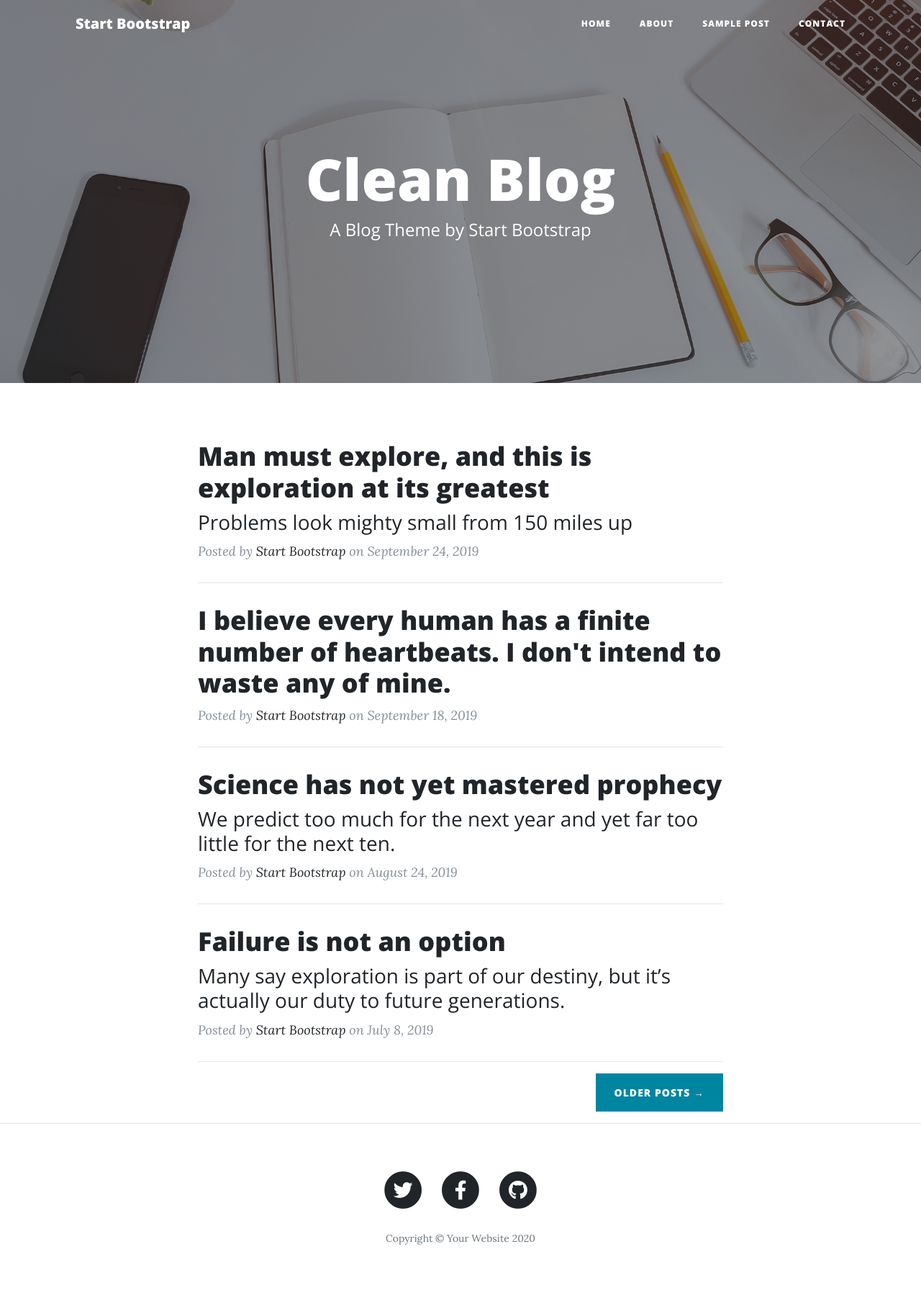
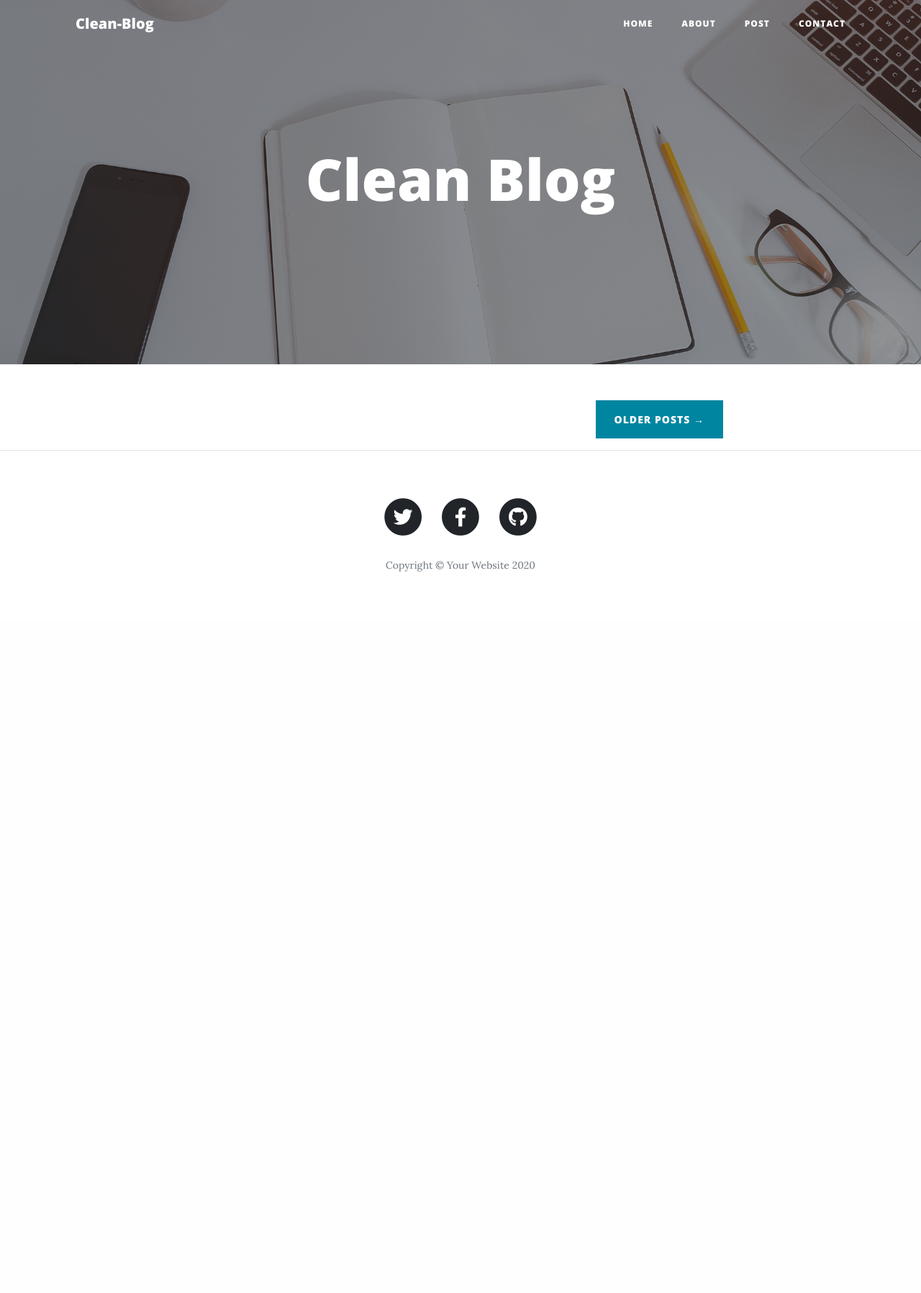
Before and after one commit to vaishnavityra712/blog-flask-DB--, a Flask app: page / in a window 1280 px wide. Shown: the whole page at 72% size. After the commit the page ends 794 px from the top, so only its background shows below. Run offline with Flask 2, Linux system fonts and the light colour scheme; some libraries are stand-ins or nearby versions.

Commit message:
modification

```diff
--- /dev/null
+++ b/config.json
@@ -0,0 +1,15 @@
+{
+    "params":
+    {
+        "local_server":"True",
+        "local_url":"mysql://root:@localhost/clean-blog",
+        "prod_url":"mysql://root:@localhost/clean-blog",
+        "blog_head":"clean-blog",
+        "tag_line": "Heaven for programmers",
+        "fb_url":"https://facebook.com/clean-blog",
+        "tw_url":"https://twitter.com/clean-blog",
+        "git_url":"https://github.com/clean-blog",
+        "gmail-user":"achanta0406@gmail.com",
+        "gmail-password":"vaisharjun"
+    }
+}
--- a/main.py
+++ b/main.py
@@ -1,16 +1,94 @@
-from flask import Flask, render_template
+from flask import Flask, render_template, request
+from flask_sqlalchemy import SQLAlchemy
+import pymysql
+pymysql.install_as_MySQLdb()
+from datetime import datetime
+import json
+from flask_mail import Mail
+
+
+with open('config.json', 'r') as c:
+    params = json.load(c) ["params"]
+
+local_server = True
+
 app = Flask(__name__)
+app.config.update(
+    MAIL_SERVER = 'smtp.gmail.com',
+    MAIL_PORT = '465',
+    MAIL_USE_SSL = True,
+    MAIL_USERNAME = params["gmail-user"],
+    MAIL_PASSWORD = params["gmail-password"],
+
+)
+
+Mail = Mail(app)
+if(local_server):
+    app.config['SQLALCHEMY_DATABASE_URI'] = params["local_url"]
+else:
+    app.config['SQLALCHEMY_DATABASE_URI'] = params["prod_url"]
+db = SQLAlchemy(app)
+
+
+
+class Contacts(db.Model):
+    '''
+    SNo, name, email, phone_num, mes, date
+    '''
+    SNo = db.Column(db.Integer, primary_key=True)
+    name = db.Column(db.String(80), nullable=False)
+    email = db.Column(db.String(20), nullable=False)
+    phone_num = db.Column(db.String(120), nullable=False)
+    message = db.Column(db.String(120), nullable=False)
+    date = db.Column(db.String(12), nullable=True)
+
+
+class Posts(db.Model):
+    SNo = db.Column(db.Integer, primary_key=True)
+    title = db.Column(db.String(80), nullable=False)
+    slug = db.Column(db.String(25), nullable=False)
+    content = db.Column(db.String(120), nullable=False)
+    subheading = db.Column(db.String(120), nullable=False)
+    date = db.Column(db.String(12), nullable=True)
+
+
+
 
 @app.route('/')
 def home():
-    return render_template('index.html')
+    return render_template('index.html', params=params, post=post)
 
 @app.route('/about')
 def about():
-    return render_template('about.html')
+    return render_template('about.html', params=params)
 
-@app.route('/contact')
+@app.route('/post/<string:post_slug>', methods=['GET'])
+def post(post_slug):
+    posts = Posts.query.filter_by(slug=post_slug).first()
+    return render_template('post.html', params=params, post=post)
+
+
+
+
+
+@app.route('/contact',methods=["GET","POST"])
 def contact():
-    return render_template('contact.html')
+    if(request.method=="POST"):
+        name = request.form.get('name')
+        email = request.form.get('email')
+        phone_num = request.form.get('Phone Number')
+        message = request.form.get('message')
+        entry = Contacts(name=name, email=email, date=datetime.now(),phone_num= phone_num, message= message)
+        db.session.add(entry)
+        db.session.commit()
+        Mail.send_message('New Message from ' + name,
+                          sender=email,
+                          recipients=[params['gmail-user']],
+                          body = message + "\n" + phone_num)
+
+
+    return render_template('contact.html', params=params)
+
+
 
 app.run(debug=True)
--- a/templates/index.html
+++ b/templates/index.html
@@ -9,7 +9,7 @@
         <div class="col-lg-8 col-md-10 mx-auto">
           <div class="site-heading">
             <h1>Clean Blog</h1>
-            <span class="subheading">A Blog Theme by Start Bootstrap</span>
+            <span class="subheading"></span>
           </div>
         </div>
       </div>
@@ -20,59 +20,32 @@
   <div class="container">
     <div class="row">
       <div class="col-lg-8 col-md-10 mx-auto">
+
+
+  <!--TO DO: fetch it using for loop from the database-->
+
+
+  {% for post in posts %}
+        <li><a href="/post/{{ post.slug }}">{{ post.title }}</a></li>
+
         <div class="post-preview">
-          <a href="post.html">
+          <a href="/post/{{post.slug}}">
             <h2 class="post-title">
-              Man must explore, and this is exploration at its greatest
+              {{post.Content[0:13]}}...
             </h2>
             <h3 class="post-subtitle">
-              Problems look mighty small from 150 miles up
+              {{post.subheading[0:10]}}...
             </h3>
           </a>
           <p class="post-meta">Posted by
-            <a href="#">Start Bootstrap</a>
-            on September 24, 2019</p>
+            <a href="#">Admin</a>
+            on {{post.date}}</p>
         </div>
         <hr>
-        <div class="post-preview">
-          <a href="post.html">
-            <h2 class="post-title">
-              I believe every human has a finite number of heartbeats. I don't intend to waste any of mine.
-            </h2>
-          </a>
-          <p class="post-meta">Posted by
-            <a href="#">Start Bootstrap</a>
-            on September 18, 2019</p>
-        </div>
-        <hr>
-        <div class="post-preview">
-          <a href="post.html">
-            <h2 class="post-title">
-              Science has not yet mastered prophecy
-            </h2>
-            <h3 class="post-subtitle">
-              We predict too much for the next year and yet far too little for the next ten.
-            </h3>
-          </a>
-          <p class="post-meta">Posted by
-            <a href="#">Start Bootstrap</a>
-            on August 24, 2019</p>
-        </div>
-        <hr>
-        <div class="post-preview">
-          <a href="post.html">
-            <h2 class="post-title">
-              Failure is not an option
-            </h2>
-            <h3 class="post-subtitle">
-              Many say exploration is part of our destiny, but it’s actually our duty to future generations.
-            </h3>
-          </a>
-          <p class="post-meta">Posted by
-            <a href="#">Start Bootstrap</a>
-            on July 8, 2019</p>
-        </div>
-        <hr>
+
+        {% endfor %}
+
+
         <!-- Pager -->
         <div class="clearfix">
           <a class="btn btn-primary float-right" href="#">Older Posts &rarr;</a>
--- a/templates/layout.html
+++ b/templates/layout.html
@@ -27,7 +27,7 @@
   <!-- Navigation -->
   <nav class="navbar navbar-expand-lg navbar-light fixed-top" id="mainNav">
     <div class="container">
-      <a class="navbar-brand" href="index.html">Start Bootstrap</a>
+      <a class="navbar-brand" href="index.html">Clean-Blog</a>
       <button class="navbar-toggler navbar-toggler-right" type="button" data-toggle="collapse" data-target="#navbarResponsive" aria-controls="navbarResponsive" aria-expanded="false" aria-label="Toggle navigation">
         Menu
         <i class="fas fa-bars"></i>
@@ -41,7 +41,7 @@
             <a class="nav-link" href="/about">About</a>
           </li>
           <li class="nav-item">
-            <a class="nav-link" href="/post">Sample Post</a>
+            <a class="nav-link" href="/post">post</a>
           </li>
           <li class="nav-item">
             <a class="nav-link" href="/contact">Contact</a>
@@ -64,7 +64,7 @@
       <div class="col-lg-8 col-md-10 mx-auto">
         <ul class="list-inline text-center">
           <li class="list-inline-item">
-            <a href="#">
+            <a href="{{params['tw_url']}}" target="_blank">
               <span class="fa-stack fa-lg">
                 <i class="fas fa-circle fa-stack-2x"></i>
                 <i class="fab fa-twitter fa-stack-1x fa-inverse"></i>
@@ -72,7 +72,7 @@
             </a>
           </li>
           <li class="list-inline-item">
-            <a href="#">
+            <a href="{{params['fb_url']}}" target="_blank">
               <span class="fa-stack fa-lg">
                 <i class="fas fa-circle fa-stack-2x"></i>
                 <i class="fab fa-facebook-f fa-stack-1x fa-inverse"></i>
@@ -80,7 +80,7 @@
             </a>
           </li>
           <li class="list-inline-item">
-            <a href="#">
+            <a href="{{params['git_url']}}" target="_blank">
               <span class="fa-stack fa-lg">
                 <i class="fas fa-circle fa-stack-2x"></i>
                 <i class="fab fa-github fa-stack-1x fa-inverse"></i>
```
Also changed, not shown: templates/contact.html (+5 -5 lines), templates/post.html (+7 -40 lines).
